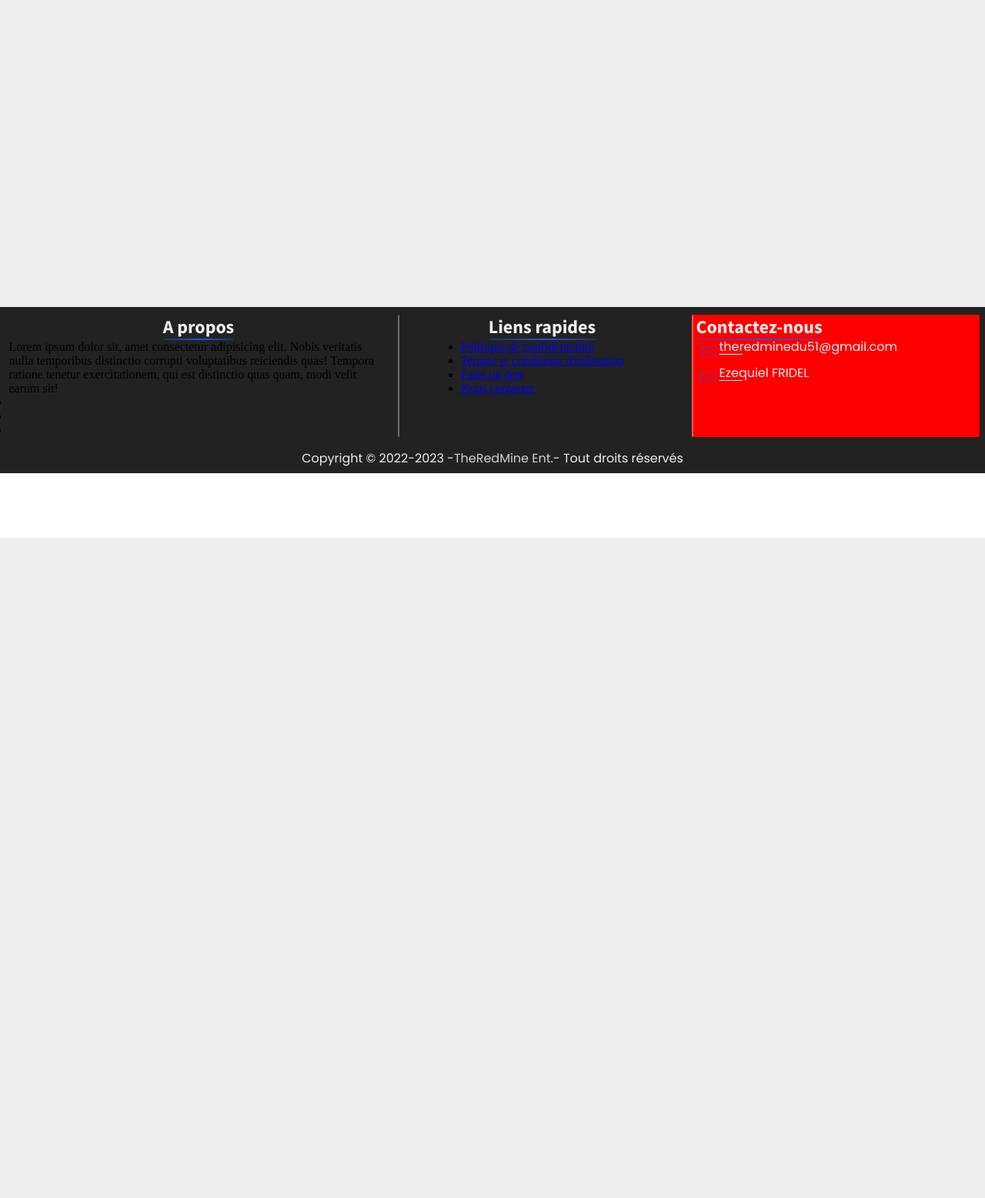
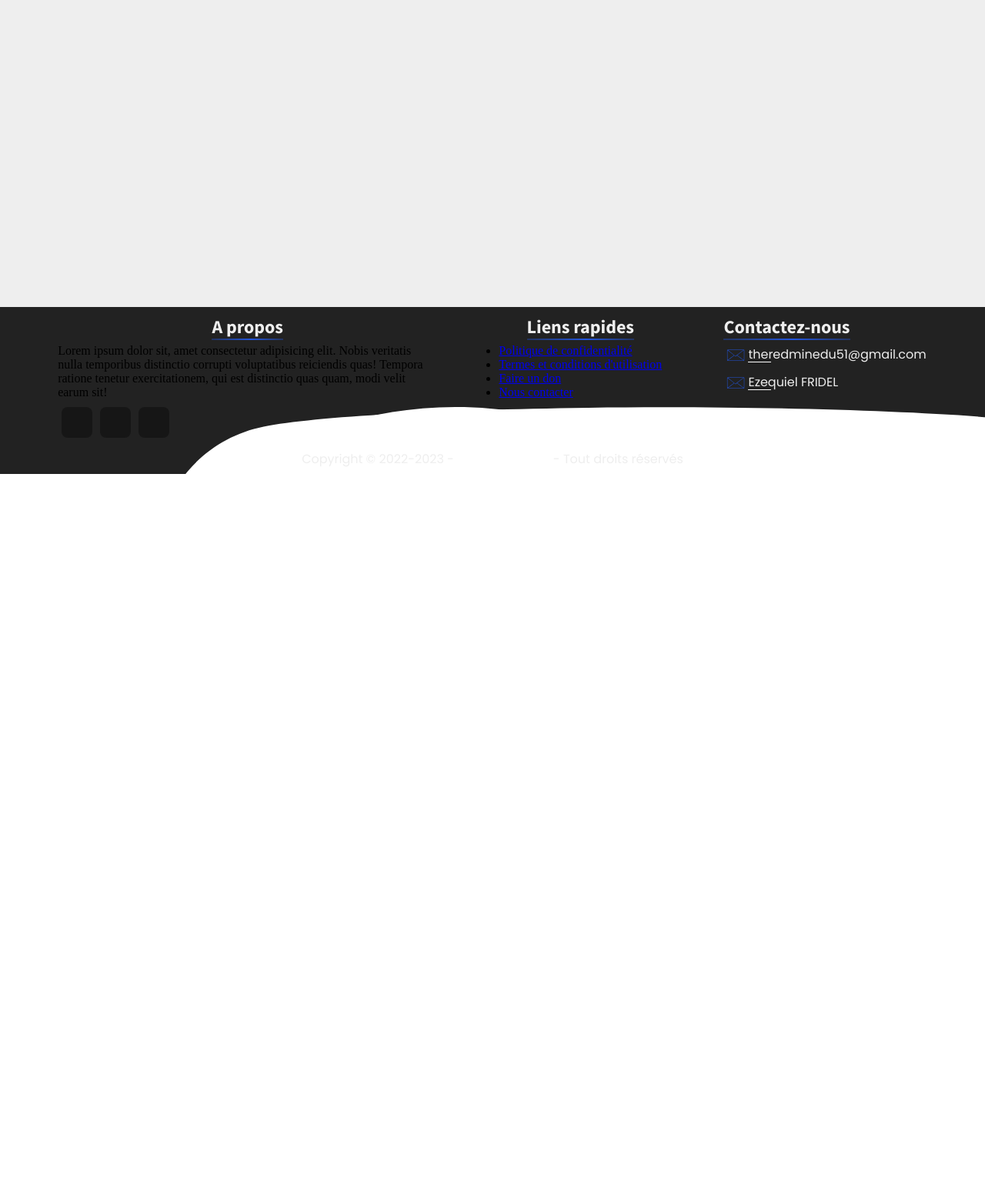
Before and after one commit to ezequiel-fr/snt-web, a PHP site: page / in a window 1280 px wide; the page is wider, and only the part inside the window is pictured. Shown: the part 101-1658 px from the top of that part at 77% size. Before the commit the page ends 800 px from the top of that part, so only its background shows below. Run offline with PHP 8.4, Linux system fonts and the light colour scheme.

Commit message:
Add images

```diff
--- a/assets/css/styles.css
+++ b/assets/css/styles.css
@@ -307,24 +307,39 @@
     display: block;
     width: 100%;
     height: 2px;
-    background: linear-gradient(90deg, #25d5 0%, #25d 55%, #25d5 100%);
+    background: linear-gradient(90deg, #25d5 0%, var(--primary-color) 55%, #25d5 100%);
+    margin-bottom: 5px;
 }
 
 footer .container .about-us {
     width: calc(40% - 10px);
 }
 
-footer .container .quick-links,
-footer .container .contact {
-    border-left: 2px solid #fff5;
-    border-radius: 2px;
-    width: calc(30% - 10px);
+footer .container .about-us .content ul {
+    display: flex;
+    flex-direction: row;
+    list-style: none;
+    margin-top: 10px;
+}
+
+footer .container .about-us .content ul li {
+    width: 40px;
+    height: 40px;
+    background: #111a;
+    border-radius: 8px;
+    margin: 0 5px;
+    cursor: pointer;
+    transition: all .4s;
 }
 
 footer .container .contact {
-    background: #f00;
     display: block;
-    min-width: 240px;
+    width: fit-content;
+}
+
+footer .container .contact .infos {
+    position: relative;
+    top: 5px;
 }
 
 footer .container .contact .infos li {
@@ -333,8 +348,10 @@
 }
 
 footer .container .contact .infos li span:nth-child(1) img {
-    width: 30px;
+    width: 32px;
     fill: blue;
+    position: relative;
+    bottom: 6px;
 }
 
 footer .container .contact .infos li span:nth-child(2) a {
@@ -352,7 +369,7 @@
     transition: all .4s ease;
 }
 
-footer .container .contact .infos li span:nth-child(2) a:hover::after {
+footer .container .contact .infos li:hover span:nth-child(2) a::after {
     width: 100%;
 }
 
--- a/index.html
+++ b/index.html
@@ -61,15 +61,27 @@
 
                     <ul>
                         <li class="github">
-                            <a href="#"></a>
+                            <a href="#">
+                                <span>
+                                    <img src="./assets/images/github-icon.svg" alt="Icon">
+                                </span>
+                            </a>
                         </li>
 
-                        <li class="discord">
-                            <a href="#"></a>
+                        <li class="instagram">
+                            <a href="#">
+                                <span>
+                                    <img src="./assets/images/instagram-icon.svg" alt="Icon">
+                                </span>
+                            </a>
                         </li>
 
                         <li class="youtube">
-                            <a href="#"></a>
+                            <a href="#">
+                                <span>
+                                    <img src="./assets/images/youtube-icon.svg" alt="Icon">
+                                </span>
+                            </a>
                         </li>
                     </ul>
                 </div>
```
Also changed, not shown: assets/images/github-icon.svg (added), assets/images/instagram-icon.svg (added), assets/images/youtube-icon.svg (added).
